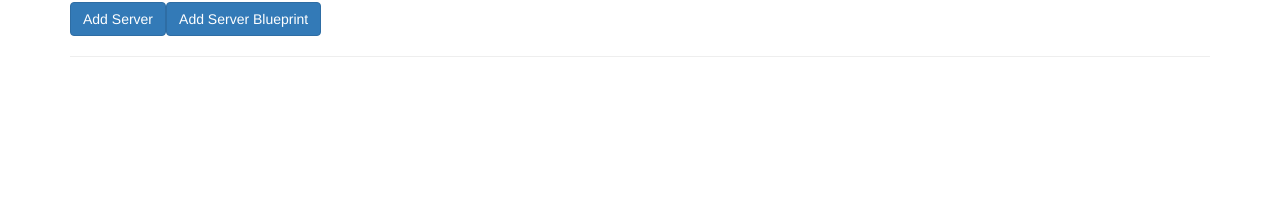
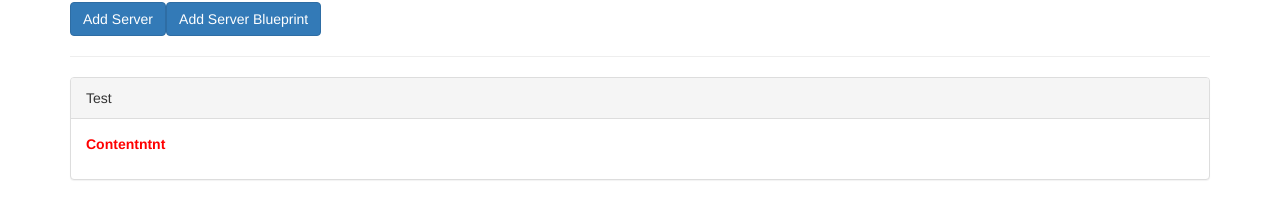
Before and after one commit to Minh-Leo/angular-1st, an Angular app: page / in a window 1280 px wide. Shown: the part 490-708 px from the top of the page. Built offline with nearby package versions, Linux system fonts and the light colour scheme.

Commit message:
Passing data from child to parent with @Output() and EventEmitter

```diff
--- a/src/app/app.component.html
+++ b/src/app/app.component.html
@@ -10,12 +10,16 @@
 
 <!-- DATA BINDING -->
 <div class="container">
-  <app-cockpit></app-cockpit>
+  <app-cockpit
+    (serverCreated)="onServerAdded($event)"
+    (blueprintCreated)="onBlueprintAdded($event)"
+  ></app-cockpit>
   <hr />
   <div class="row">
     <div class="col-xs-12">
       <app-server-element
         *ngFor="let serverElement of serverElements"
+        [srvElement]="serverElement"
       ></app-server-element>
     </div>
   </div>
--- a/src/app/app.component.ts
+++ b/src/app/app.component.ts
@@ -6,5 +6,24 @@ import { Component } from "@angular/core";
   styleUrls: ["./app.component.css"],
 })
 export class AppComponent {
-  serverElements = [];
+  serverElements = [{ type: "server", name: "Test", content: "Contentntnt" }];
+
+  onServerAdded(serverData: { serverName: string; serverContent: string }) {
+    this.serverElements.push({
+      type: "server",
+      name: serverData.serverName,
+      content: serverData.serverContent,
+    });
+  }
+
+  onBlueprintAdded(blueprintData: {
+    serverName: string;
+    serverContent: string;
+  }) {
+    this.serverElements.push({
+      type: "blueprint",
+      name: blueprintData.serverName,
+      content: blueprintData.serverContent,
+    });
+  }
 }
--- a/src/app/cockpit/cockpit.component.html
+++ b/src/app/cockpit/cockpit.component.html
@@ -6,6 +6,7 @@
     <label>Server Content</label>
     <input type="text" class="form-control" [(ngModel)]="newServerContent" />
     <br />
+
     <button class="btn btn-primary" (click)="onAddServer()">Add Server</button>
     <button class="btn btn-primary" (click)="onAddBlueprint()">
       Add Server Blueprint
--- a/src/app/cockpit/cockpit.component.ts
+++ b/src/app/cockpit/cockpit.component.ts
@@ -1,4 +1,4 @@
-import { Component, OnInit } from "@angular/core";
+import { Component, OnInit, EventEmitter, Output } from "@angular/core";
 
 @Component({
   selector: "app-cockpit",
@@ -6,6 +6,15 @@ import { Component, OnInit } from "@angular/core";
   styleUrls: ["./cockpit.component.css"],
 })
 export class CockpitComponent implements OnInit {
+  @Output() serverCreated = new EventEmitter<{
+    serverName: string;
+    serverContent: string;
+  }>();
+  @Output() blueprintCreated = new EventEmitter<{
+    serverName: string;
+    serverContent: string;
+  }>();
+
   newServerName = "";
   newServerContent = "";
 
@@ -14,18 +23,15 @@ export class CockpitComponent implements OnInit {
   ngOnInit(): void {}
 
   onAddServer() {
-    this.serverElements.push({
-      type: "server",
-      name: this.newServerName,
-      content: this.newServerContent,
+    this.serverCreated.emit({
+      serverName: this.newServerName,
+      serverContent: this.newServerContent,
     });
   }
-
   onAddBlueprint() {
-    this.serverElements.push({
-      type: "blueprint",
-      name: this.newServerName,
-      content: this.newServerContent,
+    this.blueprintCreated.emit({
+      serverName: this.newServerName,
+      serverContent: this.newServerContent,
     });
   }
 }
--- a/src/app/server-element/server-element.component.html
+++ b/src/app/server-element/server-element.component.html
@@ -1 +1,11 @@
-<p>server-element works!</p>
+<div class="panel panel-default">
+  <div class="panel-heading">{{ element.name }}</div>
+  <div class="panel-body">
+    <p>
+      <strong *ngIf="element.type === 'server'" style="color: red">{{
+        element.content
+      }}</strong>
+      <em *ngIf="element.type === 'blueprint'">{{ element.content }}</em>
+    </p>
+  </div>
+</div>
```
Also changed, not shown: src/app/server-element/server-element.component.ts (+7 -8 lines).
